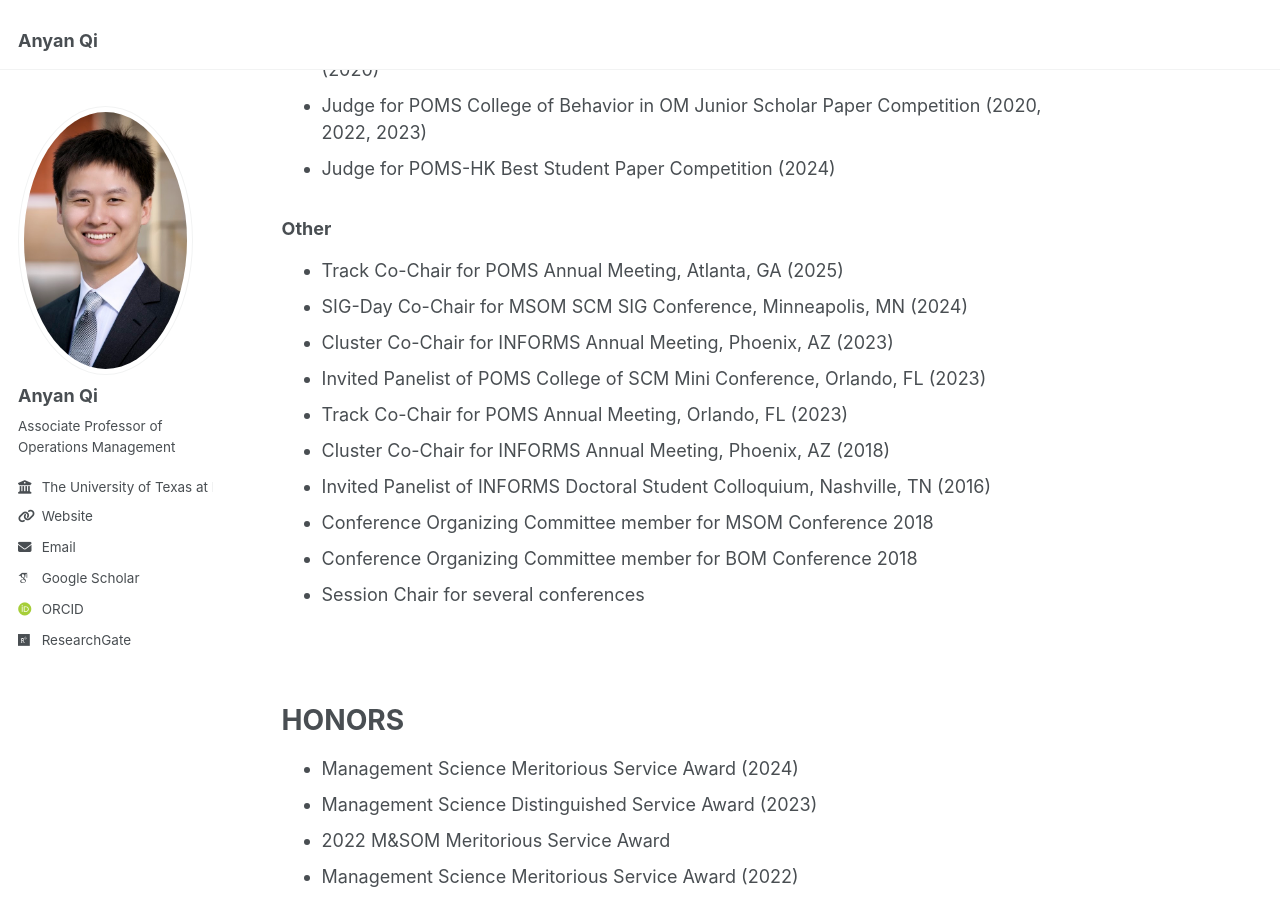
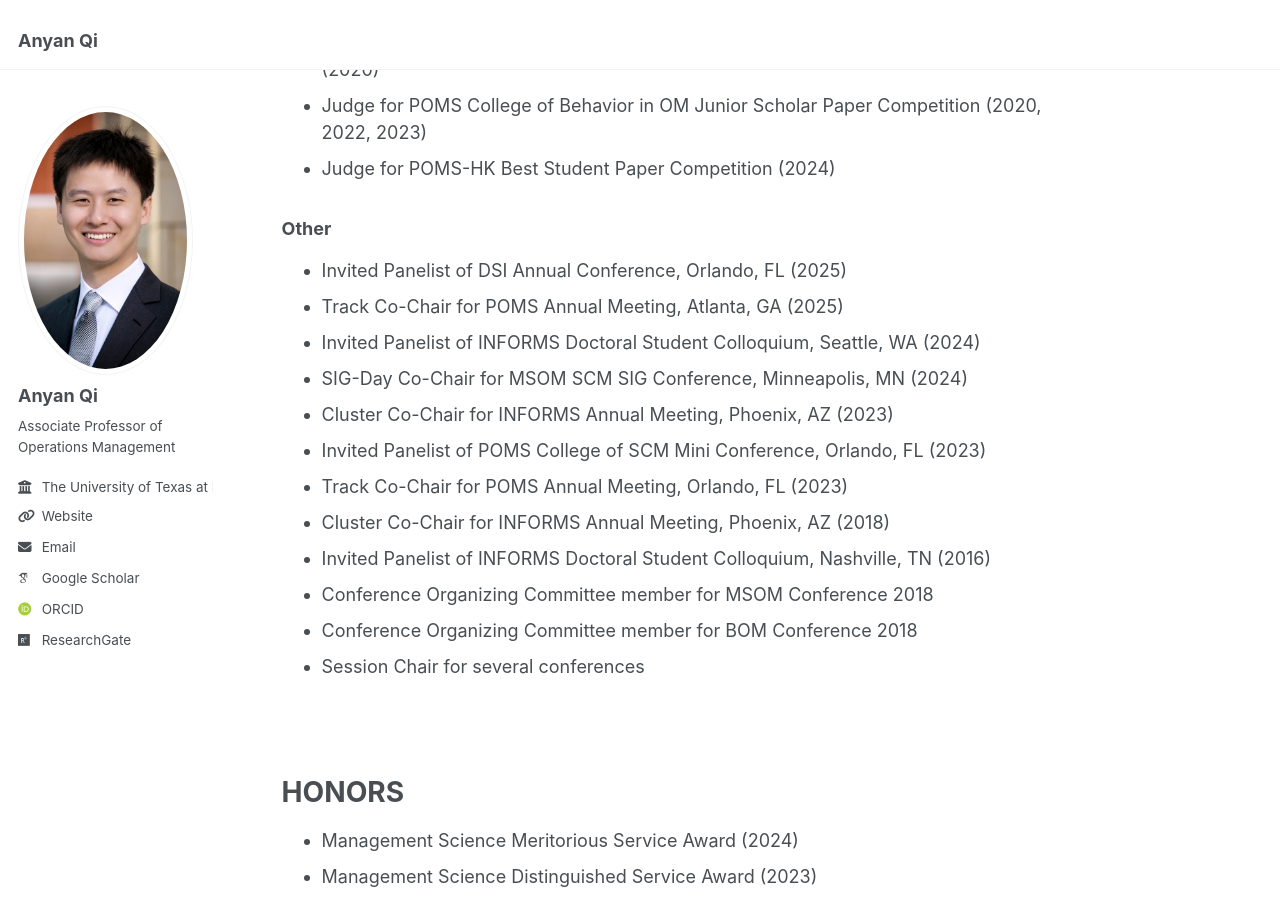
Before and after one commit to qi-anyan/qi-anyan.github.io, a Jekyll site: the page built from _pages/about.md, in a window 1280 px wide and 900 px high, scrolled down 6764 px. Built offline with Jekyll 4.4.1, drawn with Linux system fonts in a browser that asks for light colours; some web fonts are replaced.

Commit message:
Initial commit

```diff
--- a/_pages/about.md
+++ b/_pages/about.md
@@ -205,7 +205,9 @@ SERVICE
 
 ### Other
 
+- Invited Panelist of DSI Annual Conference, Orlando, FL (2025)
 - Track Co-Chair for POMS Annual Meeting, Atlanta, GA (2025)
+- Invited Panelist of INFORMS Doctoral Student Colloquium, Seattle, WA (2024)
 - SIG-Day Co-Chair for MSOM SCM SIG Conference, Minneapolis, MN (2024)
 - Cluster Co-Chair for INFORMS Annual Meeting, Phoenix, AZ (2023)
 - Invited Panelist of POMS College of SCM Mini Conference, Orlando, FL (2023)
```
